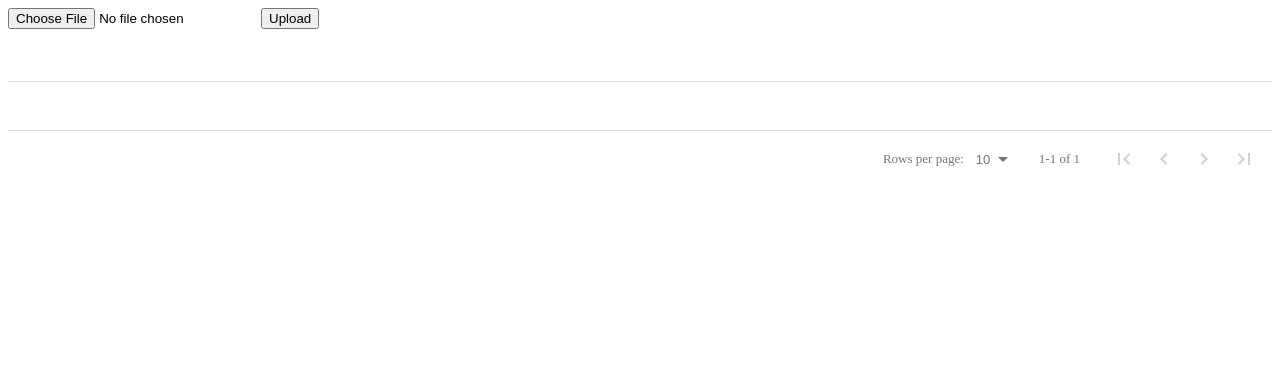
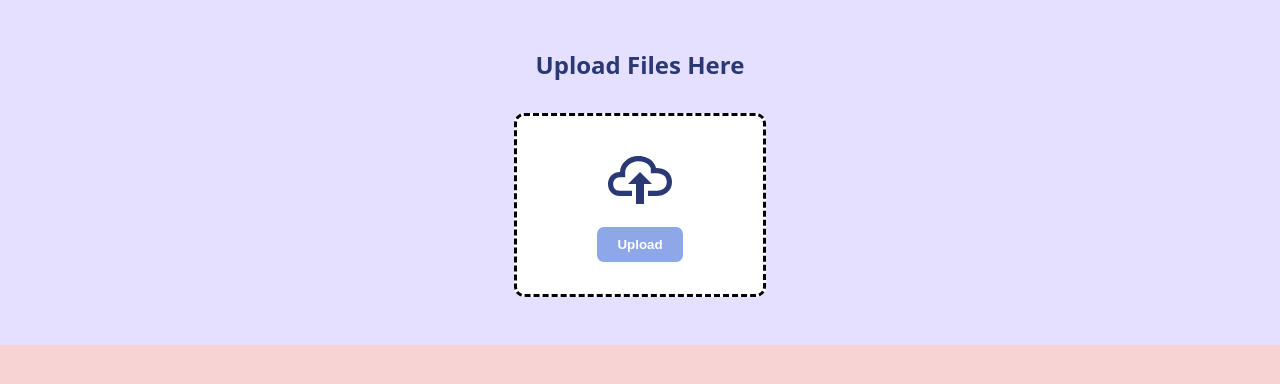
Before and after one commit to sourav9599/Spreadsheet-data-visualizer, a React (Vite) app in the folder frontend/: page / in a window 1280 px wide. Shown: the top 384 px of the page. Built offline with nearby package versions, Linux system fonts and the light colour scheme.

Commit message:
styled upload

```diff
--- a/frontend/package.json
+++ b/frontend/package.json
@@ -13,7 +13,9 @@
     "axios": "^1.3.1",
     "react": "^18.2.0",
     "react-data-table-component": "^7.5.3",
-    "react-dom": "^18.2.0"
+    "react-dom": "^18.2.0",
+    "react-icons": "^4.7.1",
+    "styled-components": "^5.3.6"
   },
   "devDependencies": {
     "@types/react": "^18.0.26",
--- a/frontend/src/App.jsx
+++ b/frontend/src/App.jsx
@@ -1,7 +1,10 @@
-import Header from "./components/Header";
+import Header from './components/Header'
+import styled from 'styled-components'
 
 export default function App() {
   return (
+    <main>
       <Header />
-  );
+    </main>
+  )
 }
--- /dev/null
+++ b/frontend/src/component-styles/FormStyle.jsx
@@ -0,0 +1,54 @@
+import React from 'react'
+import styled from 'styled-components'
+
+const FormStyle = styled.div`
+  .section-form {
+    background-color: rgb(229, 224, 255);
+    display: flex;
+    flex-direction: column;
+    justify-content: center;
+    align-items: center;
+    gap: 2rem;
+    padding: 3rem;
+    color: rgb(42, 56, 115);
+
+    svg {
+      height: 4rem;
+      width: 4rem;
+    }
+    .form {
+      background-color: white;
+      display: flex;
+      flex-direction: column;
+      justify-content: center;
+      align-items: center;
+      gap: 10px;
+
+      border: 3px dashed black;
+      border-radius: 10px;
+      padding: 2rem 5rem;
+    }
+
+    .btn-upload {
+      border: none;
+      background-color: rgb(142, 167, 233);
+
+      color: white;
+      padding: 10px 20px;
+      border-radius: 7px;
+      font-weight: 600;
+    }
+
+    .btn-upload:hover {
+      background-color: rgb(114, 134, 211);
+    }
+  }
+
+  .section-table {
+    width: 90vw;
+    margin: 3rem auto;
+    border-radius: 10px;
+  }
+`
+
+export default FormStyle
--- /dev/null
+++ b/frontend/src/components/Filters.jsx
@@ -0,0 +1,12 @@
+import React from 'react'
+import styled from 'styled-components'
+
+const filterOptions = ['Head', 'Chart', 'Limit', 'Regression', 'KNN']
+
+const Filters = () => {
+  return <Wrapper></Wrapper>
+}
+
+const Wrapper = styled.div``
+
+export default Filters
--- /dev/null
+++ b/frontend/src/components/Form.jsx
@@ -0,0 +1,21 @@
+import React from 'react'
+import { GoCloudUpload } from 'react-icons/go'
+
+const Form = ({ handleSubmit, handleFileChange }) => {
+  return (
+    <div className='section-form'>
+      <h2>Upload Files Here</h2>
+      <form onSubmit={handleSubmit} className='form'>
+        <label htmlFor='file'>
+          <GoCloudUpload />
+          <input type='file' id='file' onChange={handleFileChange} hidden />
+        </label>
+        <button type='submit' className='btn-upload'>
+          Upload
+        </button>
+      </form>
+    </div>
+  )
+}
+
+export default Form
--- a/frontend/src/components/Header.jsx
+++ b/frontend/src/components/Header.jsx
@@ -1,47 +1,56 @@
-import React, { useState } from "react";
-import axios from "axios";
-import JSONTable from "./Jsontable";
-import DataTable from "react-data-table-component";
+import React, { useState } from 'react'
+import axios from 'axios'
+import JSONTable from './Jsontable'
+import DataTable from 'react-data-table-component'
+import FormStyle from '../component-styles/FormStyle'
+import { GoCloudUpload } from 'react-icons/go'
+import Form from './Form'
+import Filters from './Filters'
 
 const Header = () => {
-  const [file, setFile] = useState(null);
-  const [table, setTable] = useState([{}]);
+  const [file, setFile] = useState(null)
+  const [table, setTable] = useState([{}])
+  const [isUploaded, setIsUploaded] = useState(false)
 
   const handleFileChange = (event) => {
-    const file_data = event.target.files[0];
-    setFile(file_data);
-  };
+    const file_data = event.target.files[0]
+    setFile(file_data)
+  }
 
   const handleSubmit = async (event) => {
-    event.preventDefault();
-    const formData = new FormData();
-    formData.append("file", file);
+    event.preventDefault()
+    const formData = new FormData()
+    formData.append('file', file)
     try {
-      const response = await axios.post("http://127.0.0.1:5000/file-upload", formData);
-      console.log(response.data);
+      const response = await axios.post(
+        'http://127.0.0.1:5000/file-upload',
+        formData
+      )
       setTable(response.data)
+      setIsUploaded(true)
     } catch (error) {
-      console.error(error);
+      console.error(error)
     }
-  };
+  }
   const columns = React.useMemo(
     () =>
       Object.keys(table[0] || {}).map((key) => ({
-        name: key,
+        name: `Column ${key}`,
         selector: key,
         sortable: true,
       })),
     [table]
-  );
+  )
   return (
+    <FormStyle>
+      {!isUploaded && (
+        <Form handleSubmit={handleSubmit} handleFileChange={handleFileChange} />
+      )}
+      {isUploaded && (
         <>
-    <form onSubmit={handleSubmit}>
-    <input type="file" onChange={handleFileChange} />
-    <button type="submit">Upload</button>
-    </form>
-    <div style={{ overflow: "auto" }}>
-      {/* <JSONTable
-      data = {table}/> */}
+          <Filters />
+
+          <div style={{ overflow: 'auto' }} className='section-table'>
             <DataTable
               columns={columns}
               data={table}
@@ -50,8 +59,9 @@ const Header = () => {
             />
           </div>
         </>
+      )}
+    </FormStyle>
+  )
+}
 
-  );
-};
-
-export default Header;
+export default Header
--- a/frontend/src/styles.css
+++ b/frontend/src/styles.css
@@ -1,3 +1,9 @@
+* {
+  margin: 0;
+  padding: 0;
+  box-sizing: border-box;
+}
+
 .form-control-dark {
   border-color: var(--bs-gray);
 }
@@ -13,3 +19,10 @@
 .dropdown-toggle {
   outline: 0;
 }
+
+body {
+  background-color: #fafafa;
+  font-family: system-ui, -apple-system, BlinkMacSystemFont, 'Segoe UI', Roboto,
+    Oxygen, Ubuntu, Cantarell, 'Open Sans', 'Helvetica Neue', sans-serif;
+  background-color: rgb(247, 211, 211);
+}
```
Also changed, not shown: frontend/src/index.jsx (+7 -6 lines), 2 other files (tests, documents, lock files or other folders). Lines whose indentation alone changed are shown as unchanged.
